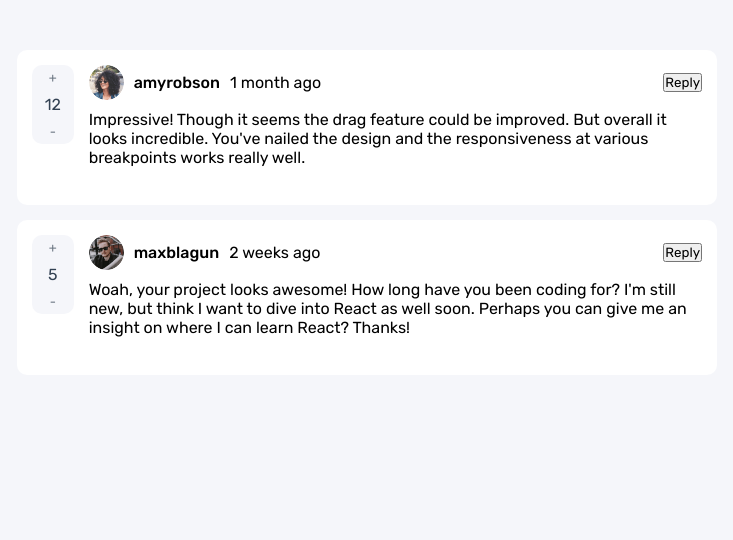
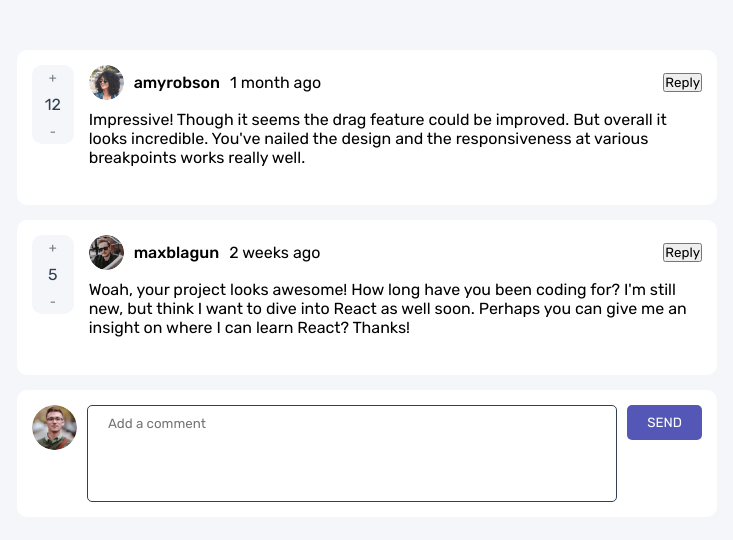
Before and after one commit to agfebrian/interactive-comment-section, a Vue app: page / in a window 1280 px wide. Shown: the top 540 px of the page, without its empty margins (273-1006 px from the left). Built offline with nearby package versions, Linux system fonts and the light colour scheme.

Commit message:
implement user comment on app

```diff
--- a/src/App.vue
+++ b/src/App.vue
@@ -1,6 +1,8 @@
 <script setup lang="ts">
 import { onMounted, ref } from "vue";
 import dataJson from "./services/data.json";
+
+import AppUserComment from "./components/UserComment.vue";
 import AppCommentDesktopView from "./components/CommentDesktopView.vue";
 
 const data = ref([]);
@@ -15,6 +17,12 @@ onMounted(() => {
     <template v-for="(item, index) in dataJson.comments" :key="index">
       <AppCommentDesktopView :item="item" />
     </template>
+
+    <AppUserComment
+      :item="dataJson.currentUser"
+      placeholder="Add a comment"
+      buttonName="SEND"
+    />
   </main>
 </template>
 
```
